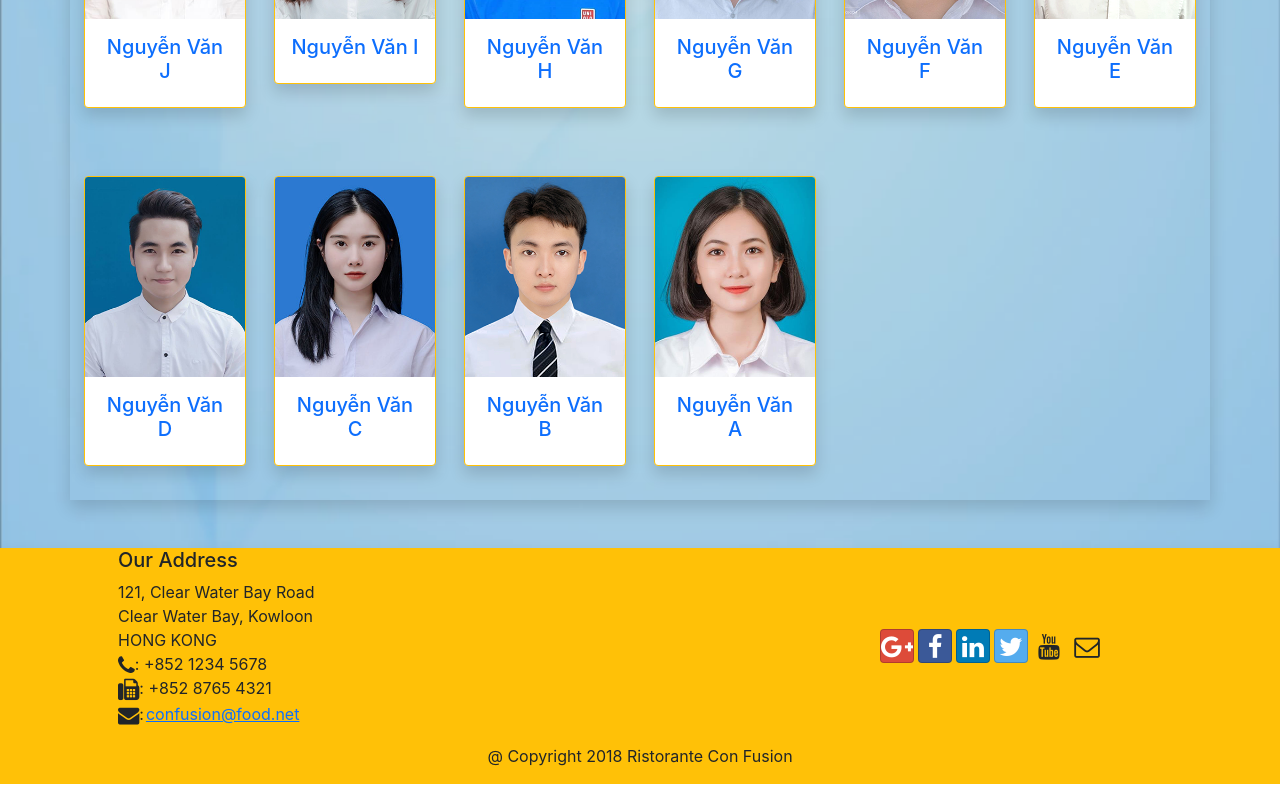
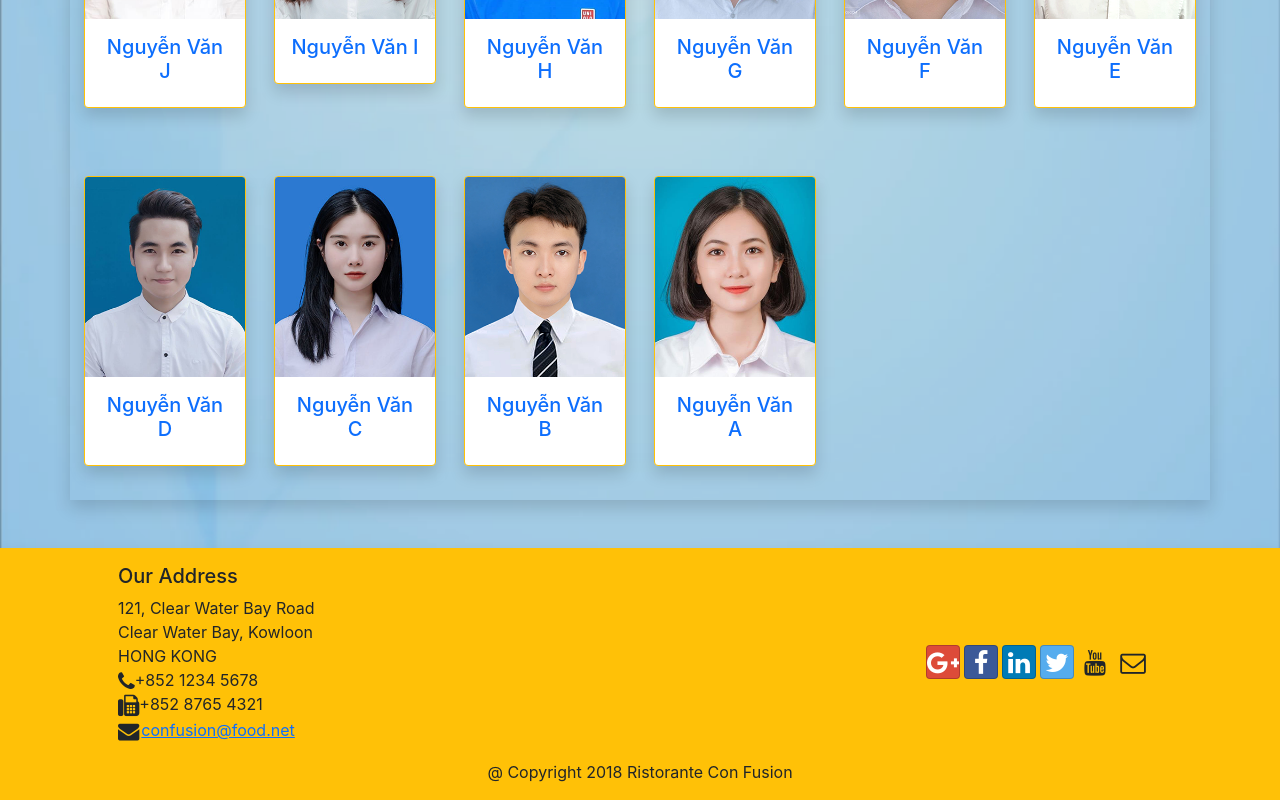
Before and after one commit to ciddt/FunixAss, a React (Create React App) app: page /staff in a window 1280 px wide. Shown: the part 766-1566 px from the top of the page. Built offline with nearby package versions, Linux system fonts and the light colour scheme.

Commit message:
Fix bugs in StafflistComponent: col.name

```diff
--- a/src/component/FooterComponent.js
+++ b/src/component/FooterComponent.js
@@ -4,25 +4,25 @@ function Footer() {
         return (
             <div className="footer bg-warning shadow">
                 <div className="container">
-                    <div className="row justify-content-center">
+                    <div className="row justify-content-center pt-3">
                         <div className="col-12 col-sm-8 ps-5">
                             <h5>Our Address</h5>
                             <address>
                                 121, Clear Water Bay Road<br />
 		                        Clear Water Bay, Kowloon<br />
 		                        HONG KONG<br />
-                                <i className="fa fa-phone fa-lg"></i>:
+                                <i className="fa fa-phone fa-lg"></i>
                                 +852 1234 5678<br />
-                                <i className="fa fa-fax fa-lg"></i>:
+                                <i className="fa fa-fax fa-lg"></i>
                                 +852 8765 4321<br />
-                                <i className="fa fa-envelope fa-lg"></i>:
+                                <i className="fa fa-envelope fa-lg"></i>
                                 <a href="mailto:confusion@food.net">
                                     confusion@food.net
                                 </a>
                             </address>
                         </div>
                         <div className="col-12 col-sm-4 align-self-center ps-5">
-                            <div className="text center">
+                            <div className="text-center">
                                 {/**Link ra ngoài nên không cần dùng đến Navlink */}
                                 <a
                                     className="btn btn-social-icon btn-google"
--- a/src/component/MainComponent.js
+++ b/src/component/MainComponent.js
@@ -3,7 +3,7 @@ import Header from "./HeaderComponent";
 import StaffList from "./StaffListComponent";
 import StaffDetail from "./StaffDetailComponent";
 import Department from "./DepartmentComponent";
-import Salary from "./SarlaryComponent";
+import Salary from "./SalaryComponent";
 import Footer from "./FooterComponent";
 import { STAFFS, DEPARTMENTS } from "../shared/staffs";
 import { Navigate, Route, Routes, useParams } from "react-router-dom";
--- a/src/component/StaffListComponent.js
+++ b/src/component/StaffListComponent.js
@@ -73,7 +73,7 @@ const StaffList = (props) => {
             <div className="btn-group col-12">
                 {/**Lựa chọn sắp xếp số cột */}
                     <select
-                        className="custom-select btn btn-warning border"
+                        className="custom-select btn btn-warning border text-black"
                         onChange={e => setColumn(e.target.value)}
                     >
                         <option>Chọn số cột trình bày</option>
@@ -82,7 +82,7 @@ const StaffList = (props) => {
                                 key={col.classColumn}
                                 value={col.classColumn}
                             >
-                                {cols.name}
+                                {col.name}
                             </option>
                         ))}
                     </select>
--- a/src/index.css
+++ b/src/index.css
@@ -32,3 +32,7 @@ a {
   display: inline-block;
   margin: 2px;
 }
+
+option {
+  color: black;
+}
```
